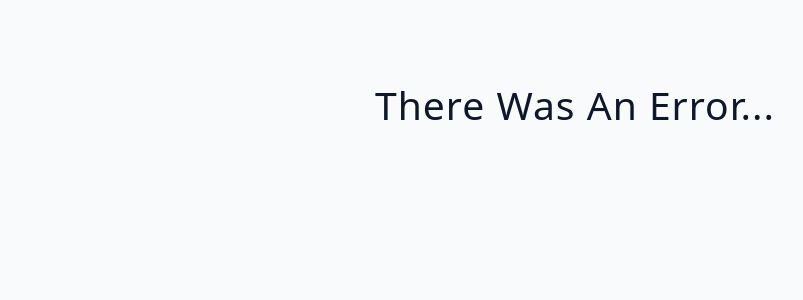
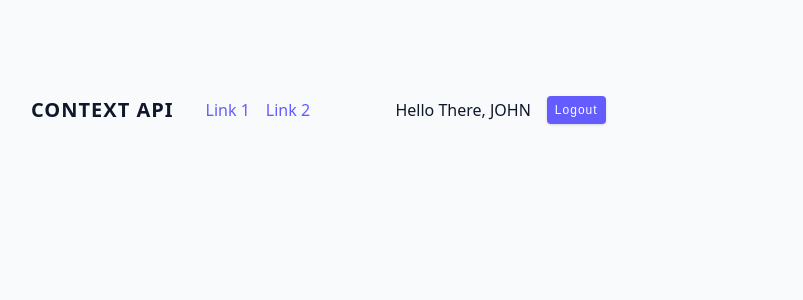
Before and after one commit to Ramon-Carrillo/Hands-on-React-25-Projects-, a React (Vite) app in the folder 03-Advanced_React/: page / in a window 1280 px wide. Shown: the top 300 px of the page, without its empty margins (65-868 px from the left). Built offline with nearby package versions, Linux system fonts and the light colour scheme; no server answers.

Commit message:
finished 09-context-api in 03-advanced-react

```diff
--- a/03-Advanced_React/src/App.jsx
+++ b/03-Advanced_React/src/App.jsx
@@ -22,7 +22,8 @@
 // import Starter from './tutorial/06-forms/starter/05-form-data'
 // import Starter from './tutorial/07-useRef/starter/01-useRef-basics'
 // import Starter from './tutorial/08-custom-hooks/starter/01-toggle'
-import Starter from './tutorial/08-custom-hooks/starter/02-fetch-data'
+// import Starter from './tutorial/08-custom-hooks/starter/02-fetch-data'
+import Starter from './tutorial/09-context-api/starter/Navbar'
 
 function App() {
   return (
--- /dev/null
+++ b/03-Advanced_React/src/tutorial/09-context-api/starter/NavLinks.jsx
@@ -0,0 +1,17 @@
+import UserContainer from './UserContainer'
+const NavLinks = () => {
+  return (
+    <div className='nav-container'>
+      <ul className='nav-links'>
+        <li>
+          <a href='#'>link 1</a>
+        </li>
+        <li>
+          <a href='#'>link 2</a>
+        </li>
+      </ul>
+      <UserContainer />
+    </div>
+  )
+}
+export default NavLinks
--- /dev/null
+++ b/03-Advanced_React/src/tutorial/09-context-api/starter/Navbar.jsx
@@ -0,0 +1,27 @@
+import { useState, createContext, useContext } from 'react'
+
+import NavLinks from './NavLinks'
+
+export const NavbarContext = createContext()
+
+// Custom Hook
+export const useAppContext = () => {
+  return useContext(NavbarContext)
+}
+
+const Navbar = () => {
+  const [user, setUser] = useState({ name: 'john' })
+
+  const logout = () => {
+    setUser(null)
+  }
+  return (
+    <NavbarContext.Provider value={{ user, logout }}>
+      <nav className='navbar'>
+        <h5>CONTEXT API</h5>
+        <NavLinks />
+      </nav>
+    </NavbarContext.Provider>
+  )
+}
+export default Navbar
--- /dev/null
+++ b/03-Advanced_React/src/tutorial/09-context-api/starter/UserContainer.jsx
@@ -0,0 +1,20 @@
+import { useAppContext } from "./Navbar"
+
+const UserContainer = () => {
+  const { user, logout } = useAppContext()
+  return (
+    <div className='user-container'>
+      {user ? (
+        <>
+          <p>Hello There, {user?.name?.toUpperCase()}</p>
+          <button className='btn' onClick={logout}>
+            Logout
+          </button>
+        </>
+      ) : (
+        <p>Please Login</p>
+      )}
+    </div>
+  )
+}
+export default UserContainer
```
